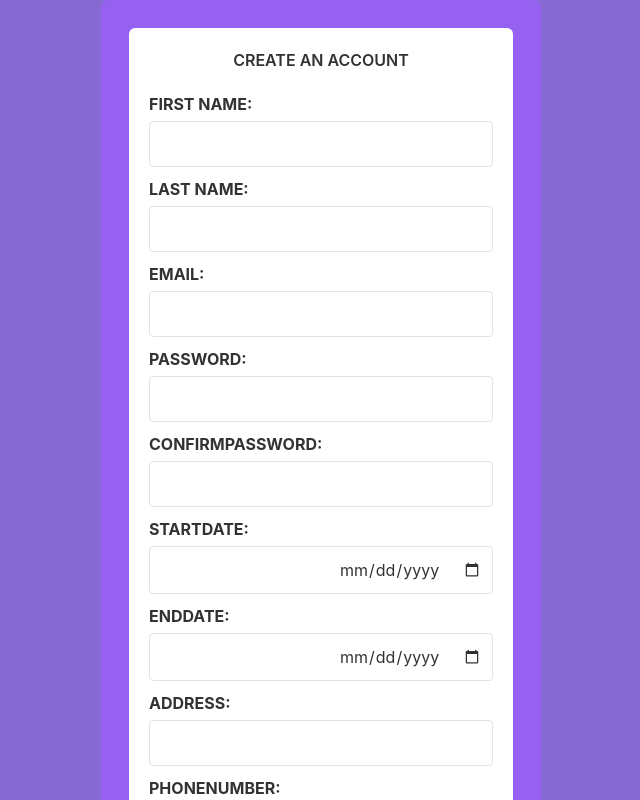
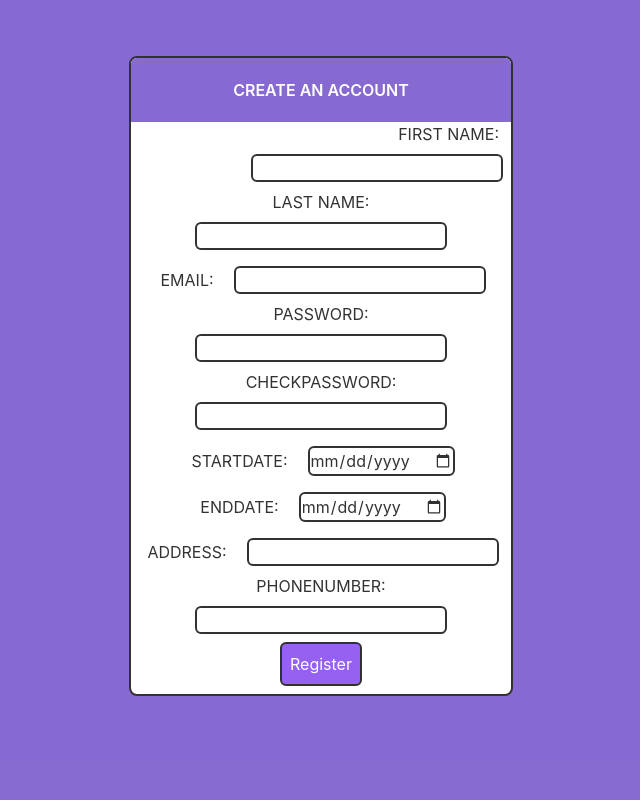
Before and after one commit to testerintelligent/expAppsurance, a React (Create React App) app in the folder Client/: page /register in a window 1280 px wide. Shown: the top 800 px of the page, without its empty margins (319-959 px from the left). Built offline with nearby package versions, Linux system fonts and the light colour scheme.

Commit message:
Change made in app name

```diff
--- a/Client/src/component/ForgotPassword.jsx
+++ b/Client/src/component/ForgotPassword.jsx
@@ -1,6 +1,5 @@
 import React, { useState } from 'react';
 import axios from 'axios';
-import "../style/ForgotPassword.css";
 import { useNavigate } from 'react-router-dom';
 
 
@@ -31,15 +30,20 @@ const ForgotPasswordPage = () => {
   };
 
   return (
-    <div className="forgot-password-page border-2 bg-white">
+    <div className="bg-[#6946C6] p-7 flex ">
 
-      <h1>Forgot Password</h1>
+      <div className='  h-90 w-96  border-2  border-black rounded-lg bg-white'>
+        <div className='bg-[#6946C6] h-12 rounded-t-md '>
+        <h1 className='font-semibold uppercase pt-3 text-white'>Forgot Password</h1>
+        </div>
+
       <form onSubmit={handleSubmit}>
         <div className="form-group">
-          <label className='passLabel'>Email:</label>
+          <label className='passLabel pl-6'>Email:</label>
           <input
-            className='passInput'
+            className='p-2 border-2 ml-6 border-black w-72 rounded-md h-10 mr-2'
             type="email"
+            placeholder='Enter your email here...'
             value={email}
             onChange={(e) => setEmail(e.target.value)}
             required
@@ -47,10 +51,11 @@ const ForgotPasswordPage = () => {
         </div>
 
         <div className="form-group">
-          <label className='passLabel'>New Password:</label>
+          <label className='passLabel pl-6'>New Password:</label>
           <input
-            className='passInput'
+            className='p-2 border-2 ml-6 border-black w-72 rounded-md h-10  mr-2 '
             type="password"
+            placeholder='Enter your new password'
             value={newPassword}
             onChange={(e) => setNewPassword(e.target.value)}
             required
@@ -58,18 +63,23 @@ const ForgotPasswordPage = () => {
         </div>
 
         <div className="form-group">
-          <label className='passLabel'>Confirm Password:</label>
+          <label className='passLabel pl-6'>Confirm Password:</label>
           <input
-            className='passInput'
+            className='p-2 border-2 ml-6 border-black w-72 rounded-md h-10  mr-2'
             type="password"
+            placeholder='Confirm your new password'
             value={confirmPassword}
             onChange={(e) => setConfirmPassword(e.target.value)}
             required
           />
         </div>
-        <button className='passButton' type="submit">Reset Password</button>
+        <button className='border-2 bg-white border-black p-3 rounded-md text-black hover:bg-[#6946C6] hover:text-white mt-2 mb-2' type="submit">Reset Password</button>
       </form>
       {message && <p>{message}</p>}
+      </div>
+      <div className=" lg:pl-96">
+        <h2 className=" text-white uppercase font-semibold hover:text-black sm:text-4xl size-96 mr-7 pr-10">[Expleosurance]</h2>
+      </div>
     </div>
   );
 };
--- a/Client/src/component/InsurancePage.jsx
+++ b/Client/src/component/InsurancePage.jsx
@@ -139,49 +139,49 @@ const InsurancePage = () => {
         </div>
         <div className='inputFields'>
         <div className="form-group">
-           <input className=' font-semibold p-2 h-10 w-80 border-2 border-black rounded-lg' type="text" id="Name" onChange={handleChange} name="Name" value={insuranceData.Name} placeholder='Enter your Name' />
+           <input className=' font-semibold p-2 h-10 w-80 border-2 border-black rounded-lg mb-2' type="text" id="Name" onChange={handleChange} name="Name" value={insuranceData.Name} placeholder='Enter your Name' />
           {errors.Name && <p className="error">{errors.Name}</p>}
         </div>
         <div className="form-group">
-         <input className='font-semibold p-2 h-10 w-80 border-2 border-black rounded-lg' type="email" id="email" onChange={handleChange} name="email" value={insuranceData.email} placeholder='Enter your Email' />
+         <input className='font-semibold p-2 h-10 w-80 border-2 border-black rounded-lg mb-2' type="email" id="email" onChange={handleChange} name="email" value={insuranceData.email} placeholder='Enter your Email' />
          {errors.email && <p className="error">{errors.email}</p>}
         </div>
         <div className="form-group">
-         <input className='font-semibold  p-2 h-10 w-80 border-2 border-black rounded-lg' type="text" id="Address" onChange={handleChange} name="Address" value={insuranceData.Address} placeholder='Enter your Address'/>
+         <input className='font-semibold  p-2 h-10 w-80 border-2 border-black rounded-lg mt-2' type="text" id="Address" onChange={handleChange} name="Address" value={insuranceData.Address} placeholder='Enter your Address'/>
            {errors.Address && <p className="error">{errors.Address}</p>}
         </div>
         <div className="form-group">
-         <input className='uppercase font-semibold  p-2 h-10 w-80 border-2 border-black rounded-lg' onChange={handleChange} type="date" id="DateOfBirth" name="DateOfBirth" value={insuranceData.DateOfBirth} placeholder='Select Your birth date'/>
+         <input className='uppercase font-semibold  p-2 h-10 w-80 border-2 border-black rounded-lg mt-4' onChange={handleChange} type="date" id="DateOfBirth" name="DateOfBirth" value={insuranceData.DateOfBirth} placeholder='Select Your birth date'/>
            {errors.DateOfBirth && <p className="error">{errors.DateOfBirth}</p>}
         </div>
         <div className="flex ">
             <label className=' pl-1 p-2 font-semibold'>
-              <input type="radio" className='inputRadiobutton' name="Gender" value="Male" onChange={handleChange} checked={insuranceData.Gender === 'Male'} />
+              <input type="radio" className='inputRadiobutton mt-5 ml-14' name="Gender" value="Male" onChange={handleChange} checked={insuranceData.Gender === 'Male'} />
               Male
             </label>
             <label className=' p-2 font-semibold'>
-              <input type="radio" className='inputRadiobutton' name="Gender" value="Female" onChange={handleChange} checked={insuranceData.Gender === 'Female'} />
+              <input type="radio" className='inputRadiobutton mt-5' name="Gender" value="Female" onChange={handleChange} checked={insuranceData.Gender === 'Female'} />
               Female
             </label>
           {errors.Gender && <p className="error">{errors.Gender}</p>}
         </div>
         <div className="flex sm:float-end">
             <label className=' font-semibold p-3'>
-              <input type="checkbox" className='inputCheckBoxtext' name="PolicyType" value="Health Insurance " onChange={handleChange} checked={insuranceData.PolicyType.includes('Health Insurance ')} />
+              <input type="checkbox" className='inputCheckBoxtext mt-4 ml-7' name="PolicyType" value="Health Insurance " onChange={handleChange} checked={insuranceData.PolicyType.includes('Health Insurance ')} />
               Health Insurance
             </label >
             <label className=' font-semibold p-3'>
-              <input type="checkbox" className='inputCheckBoxtext' name="PolicyType" value="Life Insurance " onChange={handleChange} checked={insuranceData.PolicyType.includes('Life Insurance ')} />
+              <input type="checkbox" className='inputCheckBoxtext mt-4' name="PolicyType" value="Life Insurance " onChange={handleChange} checked={insuranceData.PolicyType.includes('Life Insurance ')} />
               Life Insurance
             </label>
             <label className=' font-semibold p-3'>
-              <input type="checkbox" className='inputCheckBoxtext' name="PolicyType" value="Vehicle Insurance " onChange={handleChange} checked={insuranceData.PolicyType.includes('Vehicle Insurance ')} />
+              <input type="checkbox" className='inputCheckBoxtext mt-4' name="PolicyType" value="Vehicle Insurance " onChange={handleChange} checked={insuranceData.PolicyType.includes('Vehicle Insurance ')} />
               Vehicle Insurance
             </label>
           {errors.PolicyType && <p className="error">{errors.PolicyType}</p>}
         </div>
         <div className="form-group">
-         <select onChange={handleChange} className="p-2 font-semibold h-10 w-80 border-2 border-black rounded-lg" name="SumInsured" value={insuranceData.SumInsured}>
+         <select onChange={handleChange} className="p-2 font-semibold h-10 w-80 border-2 mb-2 border-black rounded-lg" name="SumInsured" value={insuranceData.SumInsured}>
             <option value="">Select Sum Insured</option>
             <option value="100000">1,00,000</option>
             <option value="300000">3,00,000</option>
@@ -196,8 +196,8 @@ const InsurancePage = () => {
         </div>
         </div>
         </div>
-        <button className='border-2 border-black rounded-md p-2 mb-2 text-white bg-violet-600 hover:bg-white hover:text-black mr-2' type="submit">Submit</button>
-        <button className='border-2 border-black rounded-md p-2 mb-2 bg-violet-600 text-white hover:bg-white hover:text-black' type="button" onClick={handleDashboardButton}>Go to Dashboard</button>
+        <button className='mt-2 border-2 border-black rounded-md p-2 mb-2 text-white bg-violet-600 hover:bg-white hover:text-black mr-2' type="submit">Submit</button>
+        <button className='mt-2  border-2 border-black rounded-md p-2 mb-2 bg-violet-600 text-white hover:bg-white hover:text-black' type="button" onClick={handleDashboardButton}>Go to Dashboard</button>
       </form>
       {Message && <p>{Message}</p>}
     </div>
--- a/Client/src/component/RegistrationPage.jsx
+++ b/Client/src/component/RegistrationPage.jsx
@@ -1,7 +1,7 @@
 import React, { useState } from 'react';
 import { useNavigate } from "react-router-dom";
 import axios from 'axios';
-import '../style/RegistrationPage.css';
+
 
 
 const RegistrationPage = () => {
@@ -62,12 +62,12 @@ const RegistrationPage = () => {
 
 
   return (
-    <div className=' flex justify-center'>
-    <div className="p-7 rounded-t-lg  uppercase bg-violet-600 h-100%">
+    <div className=' flex justify-center h-100vh w-100vh p-14'>
+    <div className=" rounded-lg  uppercase   w-96 border-2 border-black bg-white ">
 
-      <div className='bg-white rounded-md p-5 w-96'>
-     <div className=' font-semibold'>
-     <h3 className='registerTitle'>Create an Account</h3>
+
+     <div className=' font-semibold bg-[#6946C6] h-16 pt-5 text-white rounded-t-md'>
+     <h3 className=''>Create an Account</h3>
      </div>
 
         {submitted?(
@@ -78,28 +78,33 @@ const RegistrationPage = () => {
           </div>
         ):(
           <form onSubmit={handleSubmit}>
-          <div className="registerinput">
-            <label htmlFor="firstName">First Name:</label>
+            <div className='flex-col'>
+              <div className='text-right '>
+              <label className='p-3' htmlFor="">First Name:</label>
               <input
+            className='border-2 border-black m-2 rounded-md '
               type="text"
               id="firstName"
               name="firstName"
               value={formData.firstName}
               onChange={handleChange}
             />
-          </div>
-          <div className="registerinput">
-            <label htmlFor="lastName">Last Name:</label>
+              </div >
+            <div className='flex-col'>
+            <label  className='p-3' htmlFor="lastName">Last Name:</label>
             <input
+              className='border-2 border-black m-2 rounded-md '
               type="text"
               id="lastName"
               name="lastName"
               value={formData.lastName}
               onChange={handleChange}
             />
-            <div className="registerinput">
-            <label htmlFor="email">Email:</label>
+            </div>
+            <div className='flex-col'>
+            <label className='p-3' htmlFor="email">Email:</label>
             <input
+              className='border-2 border-black m-2 rounded-md '
               type="email"
               id="email"
               name="email"
@@ -107,9 +112,10 @@ const RegistrationPage = () => {
               onChange={handleChange}
             />
             </div>
-          <div className="registerinput">
-          <label htmlFor="Password">Password:</label>
+            <div className='flex-col'>
+            <label className='p-3' htmlFor="Password">Password:</label>
             <input
+              className='border-2 border-black m-2 rounded-md '
               type="password"
               id="password"
               name="password"
@@ -117,9 +123,10 @@ const RegistrationPage = () => {
               onChange={handleChange}
             />
             </div>
-          <div className="registerinput">
-          <label htmlFor="confirmPassword">ConfirmPassword:</label>
+            <div className='flex-col'>
+            <label className='p-3' htmlFor="confirmPassword">CheckPassword:</label>
             <input
+              className='border-2 border-black m-2 rounded-md '
               type="password"
               id="confirmPassword"
               name="confirmPassword"
@@ -127,9 +134,10 @@ const RegistrationPage = () => {
               onChange={handleChange}
             />
             </div>
-          <div className="registerinput">
-          <label htmlFor="startDate">startDate:</label>
+            <div className='flex-col'>
+            <label className='p-3' htmlFor="startDate">startDate:</label>
             <input
+            className='border-2 border-black m-2 rounded-md '
             type="Date"
             id="startDate"
             name="startDate"
@@ -137,9 +145,10 @@ const RegistrationPage = () => {
             onChange={handleChange}
           />
             </div>
-        <div className="registerinput">
-          <label htmlFor="endDate">EndDate:</label>
+            <div className='flex-col'>
+            <label className='p-3' htmlFor="endDate">EndDate:</label>
             <input
+            className='border-2 border-black m-2 rounded-md '
             type="Date"
             id="endDate"
             name="endDate"
@@ -147,9 +156,10 @@ const RegistrationPage = () => {
             onChange={handleChange}
           />
             </div>
-        <div className="registerinput">
-          <label htmlFor="address">Address:</label>
+            <div className='flex-col'>
+            <label className='p-3' htmlFor="address">Address:</label>
             <input
+            className='border-2 border-black m-2 rounded-md '
             type="text"
             id="address"
             name="address"
@@ -157,9 +167,10 @@ const RegistrationPage = () => {
             onChange={handleChange}
           />
             </div>
-        <div className="registerinput">
-          <label htmlFor="phoneNumber">PhoneNumber:</label>
+          <div className='flex-col'>
+          <label className='p-3' htmlFor="phoneNumber">PhoneNumber:</label>
           <input
+            className='border-2 border-black m-2 rounded-md '
             type="text"
             id="phoneNumber"
             name="phoneNumber"
@@ -167,8 +178,12 @@ const RegistrationPage = () => {
             onChange={handleChange}
           />
           </div>
+          <div>
+
           </div>
-          <button type="submit" className='border-2 border-black p-2 rounded-md bg-violet-600 text-white hover:bg-white hover:text-black'>Register</button>
+            </div>
+
+         <button type="submit" className=' mb-2 border-2 border-black p-2 rounded-md bg-violet-600 text-white hover:bg-white hover:text-black'>Register</button>
         </form>
 
       )}
@@ -176,7 +191,7 @@ const RegistrationPage = () => {
        </p>}
       </div>
     </div>
-    </div>
+
   );
 }
 
--- a/Client/src/layout/sidebar.js
+++ b/Client/src/layout/sidebar.js
@@ -1,3 +1,4 @@
+/* eslint-disable no-undef */
 import React from 'react';
 import { NavLink ,useNavigate} from 'react-router-dom';
 
@@ -14,7 +15,7 @@ const Sidebar = () => {
     <div>
       <div className="px-4 py-6 flex items-center justify-center border-b border-gray-200">
         <NavLink to="/">
-          <p className="text-lg font-bold text-white">App Insurance</p>
+          <p className="text-lg font-bold text-white">ExpleoSurance</p>
         </NavLink>
       </div>
       <ul className="mt-4">
--- a/Client/src/style/InsurancePage.css
+++ b/Client/src/style/InsurancePage.css
@@ -30,6 +30,7 @@
   border: 1px solid #ddd;
     border-radius: 4px;
     padding: 8px;
+
 
 
 }
```
Also changed, not shown: Client/src/images/Image.jpg (added). Lines whose indentation alone changed are shown as unchanged.
